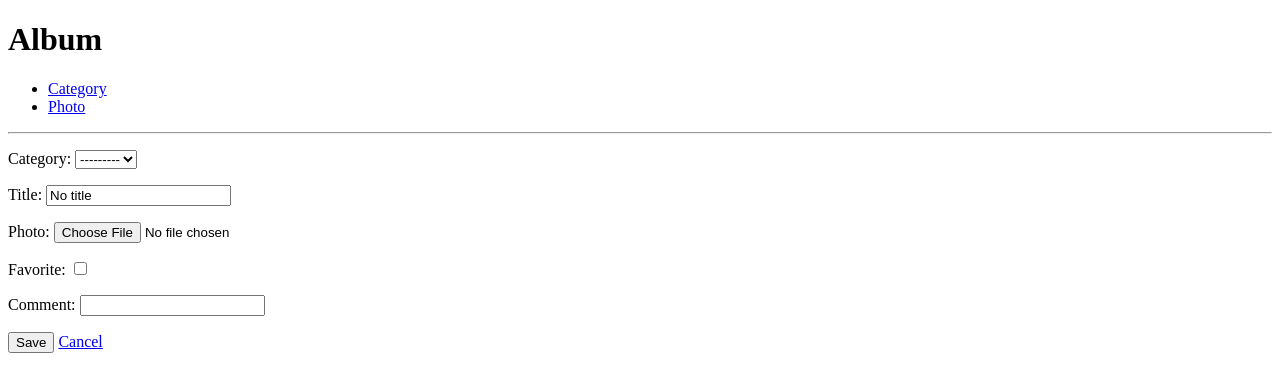
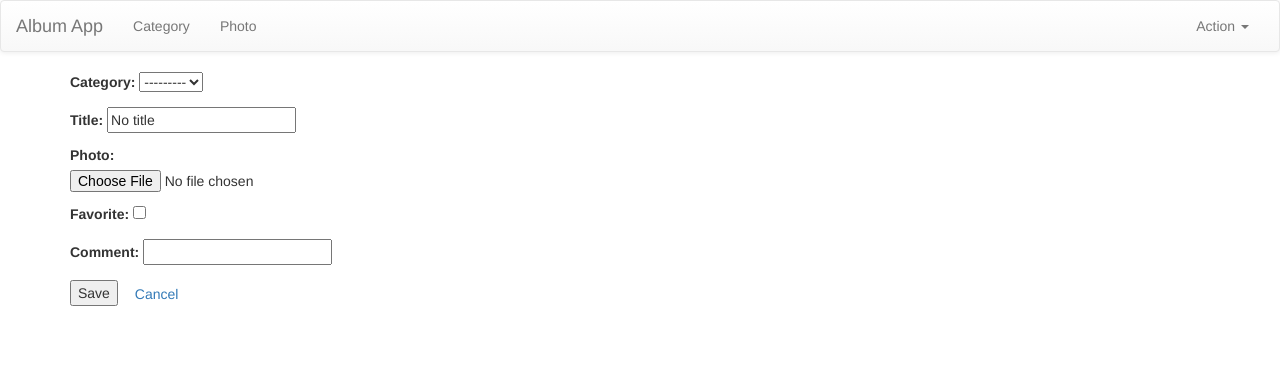
Before and after one commit to toni31416/my_album, a Django app: page /album/photo/create/ in a window 1280 px wide. Shown: the top 392 px of the page. Run offline with Django 3.2, Linux system fonts and the light colour scheme; data that the repository does not hold is empty; some libraries are stand-ins or nearby versions.

Commit message:
Bootstrap

```diff
--- a/templates/base.html
+++ b/templates/base.html
@@ -3,23 +3,53 @@
 <head lang="en">
     <meta charset="UTF-8">
     <title>Album</title>
+    <!-- CDN Bootstrap -->
+    <link rel="stylesheet" href="https://maxcdn.bootstrapcdn.com/bootstrap/3.3.1/css/bootstrap.min.css">
+    <link rel="stylesheet" href="https://maxcdn.bootstrapcdn.com/bootstrap/3.3.1/css/bootstrap-theme.min.css">
+    <script src="https://ajax.googleapis.com/ajax/libs/jquery/1.11.1/jquery.min.js"></script>
+    <script src="https://maxcdn.bootstrapcdn.com/bootstrap/3.3.1/js/bootstrap.min.js"></script>
 </head>
 <body>
-    <h1>Album</h1>
-    <ul>
-        <li>
-            <a href="{% url 'category-list' %}">Category</a>
-        </li>
-        <li>
-            <a href="{% url 'photo-list' %}">Photo</a>
-        </li>
-    </ul>
-    <hr>
-    <div>
+    <!-- NavBar -->
+    <nav class="navbar navbar-default">
+        <div class="container-fluid">
+
+            <div class="navbar-header">
+                <button type="button" class="navbar-toggle collapsed" data-toggle="collapse" data-target="#bs-example-navbar-collapse-1">
+                    <span class="sr-only">Toggle navigation</span>
+                    <span class="icon-bar"></span>
+                    <span class="icon-bar"></span>
+                    <span class="icon-bar"></span>
+                </button>
+                <a class="navbar-brand" href="{% url "base" %}">Album App</a>
+            </div>
+
+            <div class="collapse navbar-collapse" id="bs-example-navbar-collapse-1">
+                <ul class="nav navbar-nav">
+                    <li><a href="{% url "category-list" %}">Category<span class="sr-only">(current)</span></a></li>
+                    <li><a href="{% url "photo-list" %}">Photo</a></li>
+                </ul>
+                <ul class="nav navbar-nav navbar-right">
+                    <li class="dropdown">
+                        <a href="#" class="dropdown-toggle" data-toggle="dropdown" role="button" aria-expanded="false">Action
+                            <span class="caret"></span>
+                        </a>
+                        <ul class="dropdown-menu" role="menu">
+                            <li><a href="{% url "photo-create" %}">Upload</a></li>
+                            <li class="divider"></li>
+                            <li><a href="#">Log In</a></li>
+                        </ul>
+                    </li>
+                </ul>
+            </div>
+        </div>
+    </nav>
+
+    <div class="container">
         {% block section %}
         {% endblock section %}
     </div>
-    <div>
+    <div class="container">
         {% block maincontent %}
         {% endblock maincontent %}
     </div>
```
Also changed, not shown: album/templates/album/base.html (deleted, +0 -27 lines), album/templates/album/photo_list.html (+34 -1 lines).
